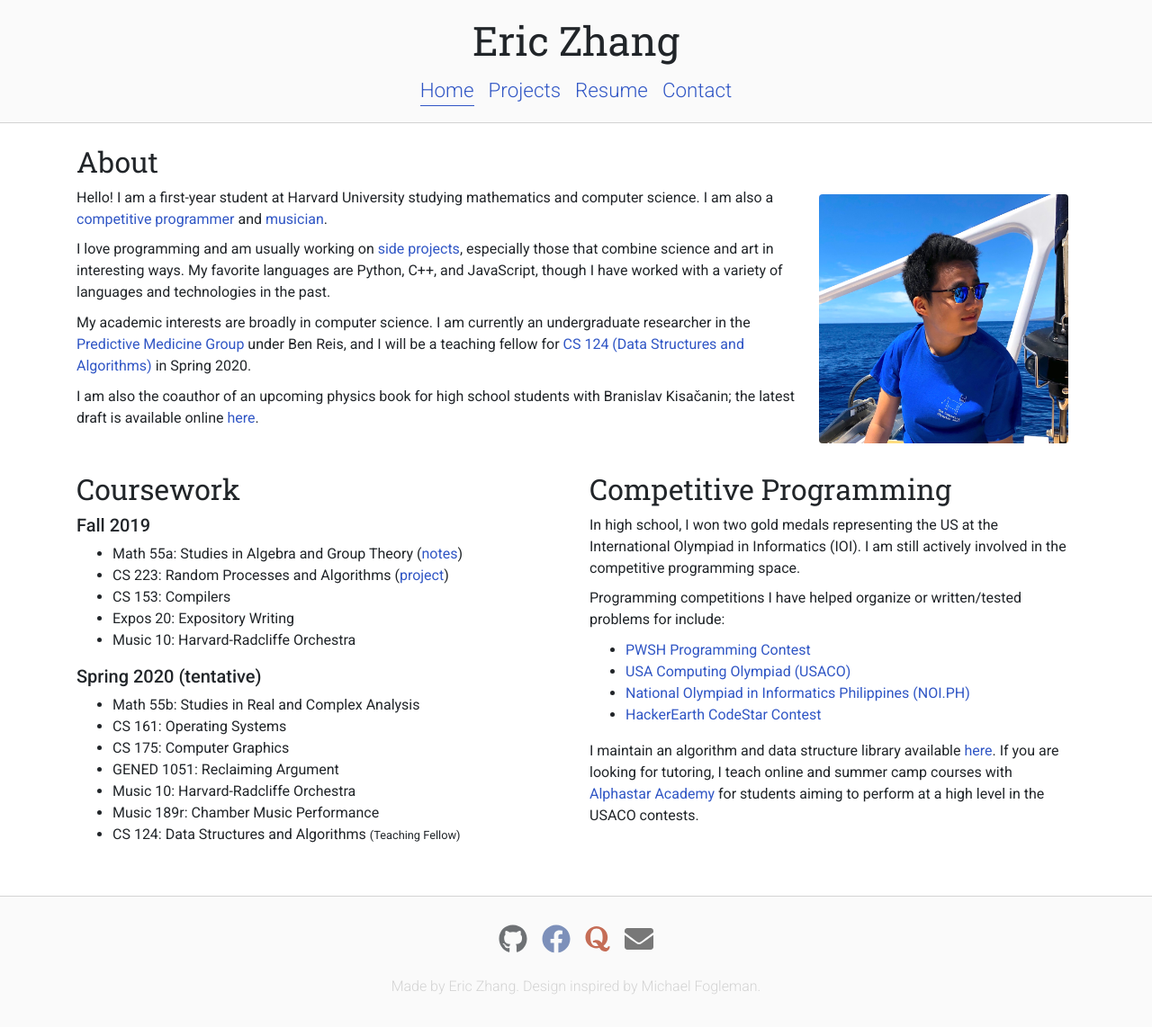
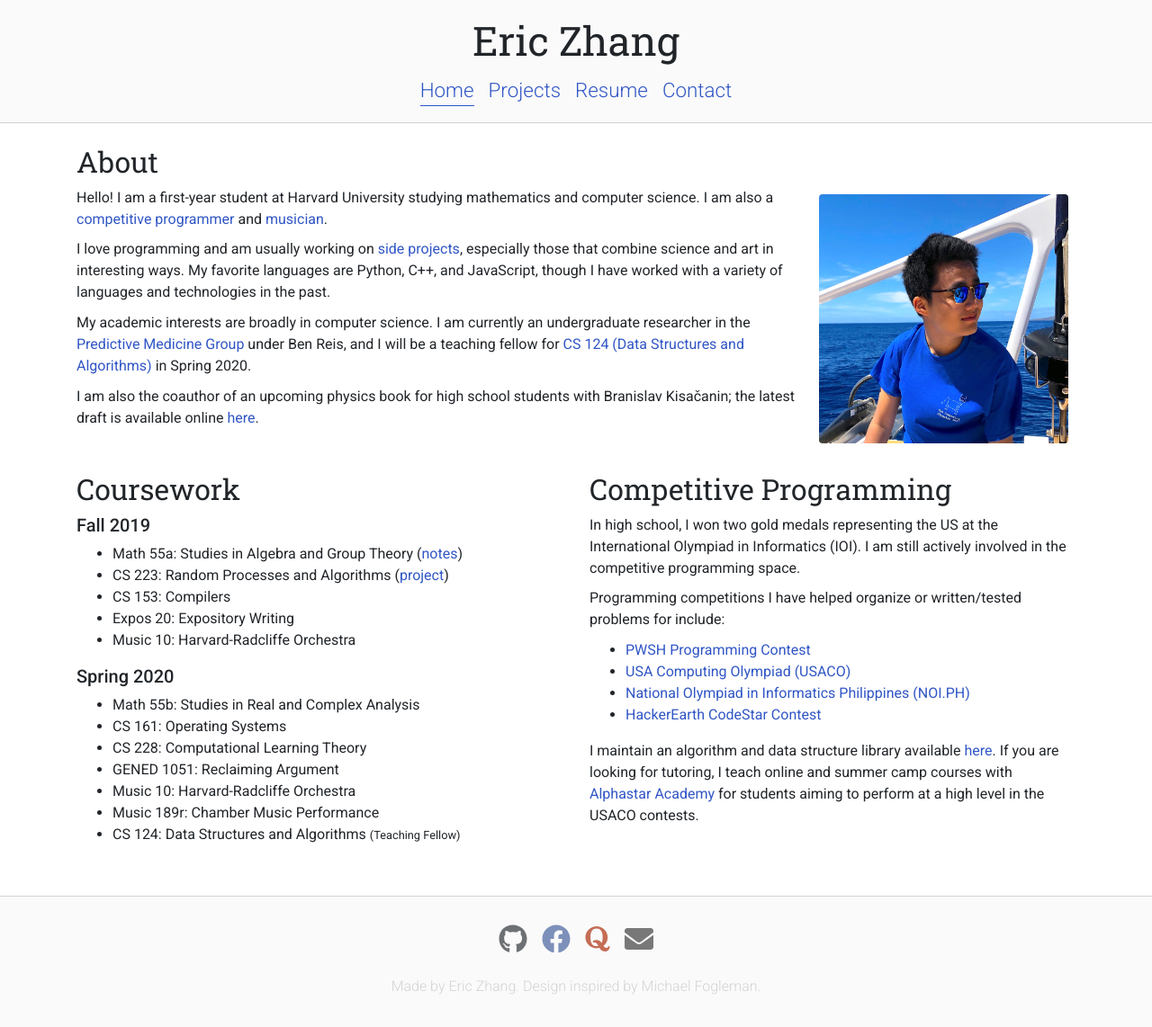
Before and after one commit to ekzhang/ekzhang.github.io, a Jekyll site: the page built from pages/index.html, in a window 1280 px wide. Shown: the whole page at 90% size. Built offline with Jekyll 4.4.1, drawn with Linux system fonts in a browser that asks for light colours; nearby versions of some CDN libraries.

Commit message:
Update Spring 2020 classes again

```diff
--- a/pages/index.html
+++ b/pages/index.html
@@ -66,11 +66,11 @@
         <li>Music 10: Harvard-Radcliffe Orchestra</li>
       </ul>
 
-      <h5>Spring 2020 (tentative)</h5>
+      <h5>Spring 2020</h5>
       <ul>
         <li>Math 55b: Studies in Real and Complex Analysis</li>
         <li>CS 161: Operating Systems</li>
-        <li>CS 175: Computer Graphics</li>
+        <li>CS 228: Computational Learning Theory</li>
         <li>GENED 1051: Reclaiming Argument</li>
         <li>Music 10: Harvard-Radcliffe Orchestra</li>
         <li>Music 189r: Chamber Music Performance</li>
```
